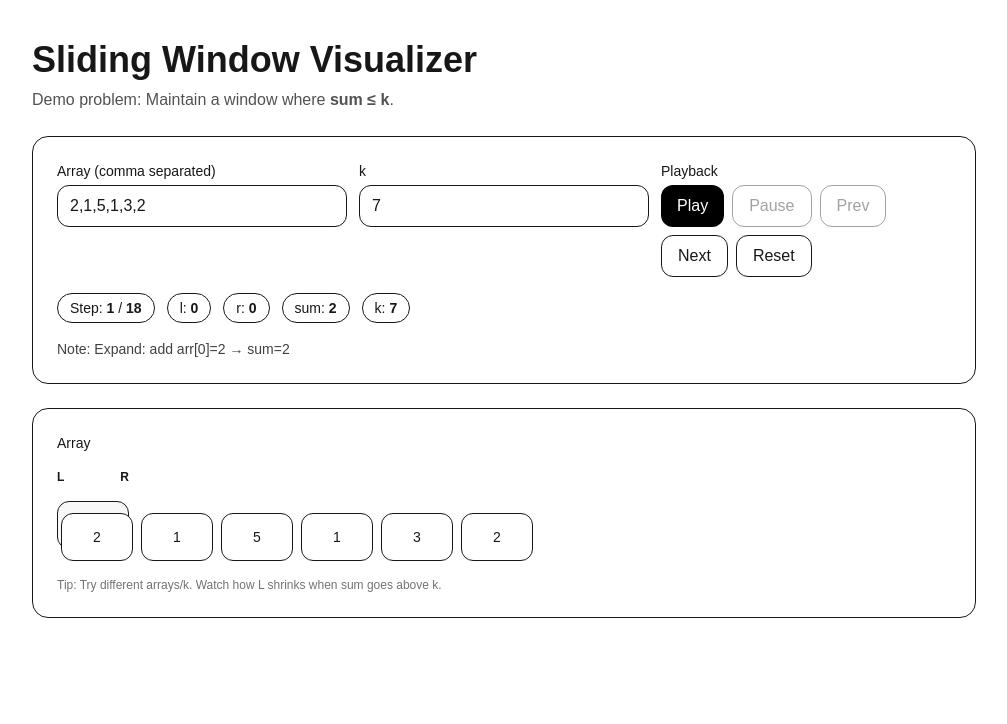
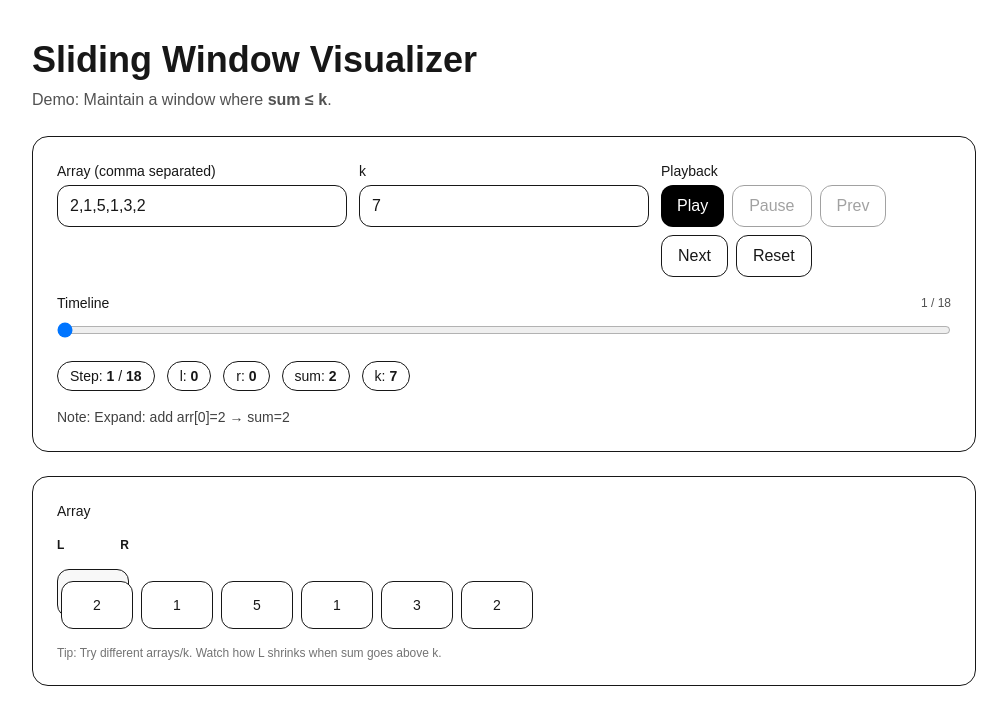
Before and after one commit to Aroool/PatternForge, a Next.js app in the folder web/: page /visualize/sliding-window in a window 1280 px wide. Shown: the top 724 px of the page, without its empty margins (136-1143 px from the left). Built offline with nearby package versions, Linux system fonts and the light colour scheme.

Commit message:
feat: add timeline scrubber and proper play/pause engine

```diff
--- a/web/src/app/visualize/sliding-window/page.tsx
+++ b/web/src/app/visualize/sliding-window/page.tsx
@@ -1,6 +1,6 @@
 "use client";
 
-import { useMemo, useState } from "react";
+import { useEffect, useMemo, useState } from "react";
 import { motion } from "framer-motion";
 
 type Step = {
@@ -17,16 +17,31 @@ function buildSteps(arr: number[], k: number): Step[] {
 
   for (let r = 0; r < arr.length; r++) {
     sum += arr[r];
-    steps.push({ l, r, sum, note: `Expand: add arr[${r}]=${arr[r]} → sum=${sum}` });
+    steps.push({
+      l,
+      r,
+      sum,
+      note: `Expand: add arr[${r}]=${arr[r]} → sum=${sum}`,
+    });
 
     while (sum > k && l <= r) {
       steps.push({ l, r, sum, note: `Invalid (sum>${k}). Shrink left.` });
       sum -= arr[l];
       l++;
-      steps.push({ l, r, sum, note: `Shrink: remove left → l=${l}, sum=${sum}` });
+      steps.push({
+        l,
+        r,
+        sum,
+        note: `Shrink: remove left → l=${l}, sum=${sum}`,
+      });
     }
 
-    steps.push({ l, r, sum, note: `Window valid: [${l}..${r}] sum=${sum}` });
+    steps.push({
+      l,
+      r,
+      sum,
+      note: `Window valid: [${l}..${r}] sum=${sum}`,
+    });
   }
 
   return steps;
@@ -53,31 +68,39 @@ export default function SlidingWindowVisualizerPage() {
   const steps = useMemo(() => buildSteps(arr, k), [arr, k]);
 
   const [i, setI] = useState(0);
+  const [playing, setPlaying] = useState(false);
+
   const step = steps[Math.min(i, Math.max(steps.length - 1, 0))];
 
-  const [playing, setPlaying] = useState(false);
-
-  // simple play loop (no fancy timers in hooks to keep it beginner-friendly)
-  const onPlay = () => {
-    setPlaying(true);
+  // ============================
+  // ✅ Proper Play/Pause engine
+  // (stops playback inside tick)
+  // ============================
+  useEffect(() => {
+    if (!playing) return;
+    if (steps.length === 0) return;
     const id = setInterval(() => {
       setI((prev) => {
         const next = prev + 1;
+        // stop at end
         if (next >= steps.length) {
-          clearInterval(id);
           setPlaying(false);
           return prev;
         }
         return next;
       });
     }, 650);
-  };
+    return () => clearInterval(id);
+  }, [playing, steps.length]);
 
-  const onPause = () => setPlaying(false);
+  // Clamp index if steps change (e.g., user edits array/k)
+  useEffect(() => {
+    setI((prev) => Math.min(prev, Math.max(0, steps.length - 1)));
+  }, [steps.length]);
 
-  // Stop interval when paused by simply reloading it via button press.
-  // (Later we can convert to useEffect timer; this is simplest and safe.)
-
+  // ============================
+  // Animation positioning
+  // ============================
   const cellWidth = 72; // px
   const baseX = 0;
 
@@ -88,9 +111,12 @@ export default function SlidingWindowVisualizerPage() {
     <main className="min-h-screen">
       <div className="mx-auto max-w-5xl p-6 md:p-10 space-y-6">
         <header className="space-y-2">
-          <h1 className="text-3xl md:text-4xl font-bold">Sliding Window Visualizer</h1>
+          <h1 className="text-3xl md:text-4xl font-bold">
+            Sliding Window Visualizer
+          </h1>
           <p className="text-sm md:text-base text-neutral-600">
-            Demo problem: Maintain a window where <span className="font-semibold">sum ≤ k</span>.
+            Demo: Maintain a window where{" "}
+            <span className="font-semibold">sum ≤ k</span>.
           </p>
         </header>
 
@@ -129,17 +155,19 @@ export default function SlidingWindowVisualizerPage() {
                 <button
                   className="rounded-xl px-4 py-2 bg-black text-white disabled:opacity-40"
                   disabled={steps.length === 0 || playing}
-                  onClick={onPlay}
+                  onClick={() => setPlaying(true)}
                 >
                   Play
                 </button>
+
                 <button
                   className="rounded-xl px-4 py-2 border disabled:opacity-40"
                   disabled={!playing}
-                  onClick={onPause}
+                  onClick={() => setPlaying(false)}
                 >
                   Pause
                 </button>
+
                 <button
                   className="rounded-xl px-4 py-2 border disabled:opacity-40"
                   disabled={steps.length === 0 || i === 0}
@@ -150,6 +178,7 @@ export default function SlidingWindowVisualizerPage() {
                 >
                   Prev
                 </button>
+
                 <button
                   className="rounded-xl px-4 py-2 border disabled:opacity-40"
                   disabled={steps.length === 0 || i >= steps.length - 1}
@@ -160,6 +189,7 @@ export default function SlidingWindowVisualizerPage() {
                 >
                   Next
                 </button>
+
                 <button
                   className="rounded-xl px-4 py-2 border disabled:opacity-40"
                   disabled={steps.length === 0}
@@ -174,11 +204,34 @@ export default function SlidingWindowVisualizerPage() {
             </div>
           </div>
 
+          {/* Timeline Scrubber */}
+          <div className="space-y-2">
+            <div className="flex items-center justify-between">
+              <div className="text-sm font-medium">Timeline</div>
+              <div className="text-xs text-neutral-600">
+                {steps.length ? i + 1 : 0} / {steps.length}
+              </div>
+            </div>
+
+            <input
+              type="range"
+              min={0}
+              max={Math.max(0, steps.length - 1)}
+              value={Math.min(i, Math.max(0, steps.length - 1))}
+              onChange={(e) => {
+                setPlaying(false);
+                setI(Number(e.target.value));
+              }}
+              className="w-full"
+              disabled={steps.length === 0}
+            />
+          </div>
+
           {/* Status */}
           <div className="flex flex-wrap gap-3 text-sm">
             <div className="rounded-full border px-3 py-1">
-              Step: <span className="font-semibold">{steps.length ? i + 1 : 0}</span> /{" "}
-              <span className="font-semibold">{steps.length}</span>
+              Step: <span className="font-semibold">{steps.length ? i + 1 : 0}</span>{" "}
+              / <span className="font-semibold">{steps.length}</span>
             </div>
             <div className="rounded-full border px-3 py-1">
               l: <span className="font-semibold">{step?.l ?? "-"}</span>
```
